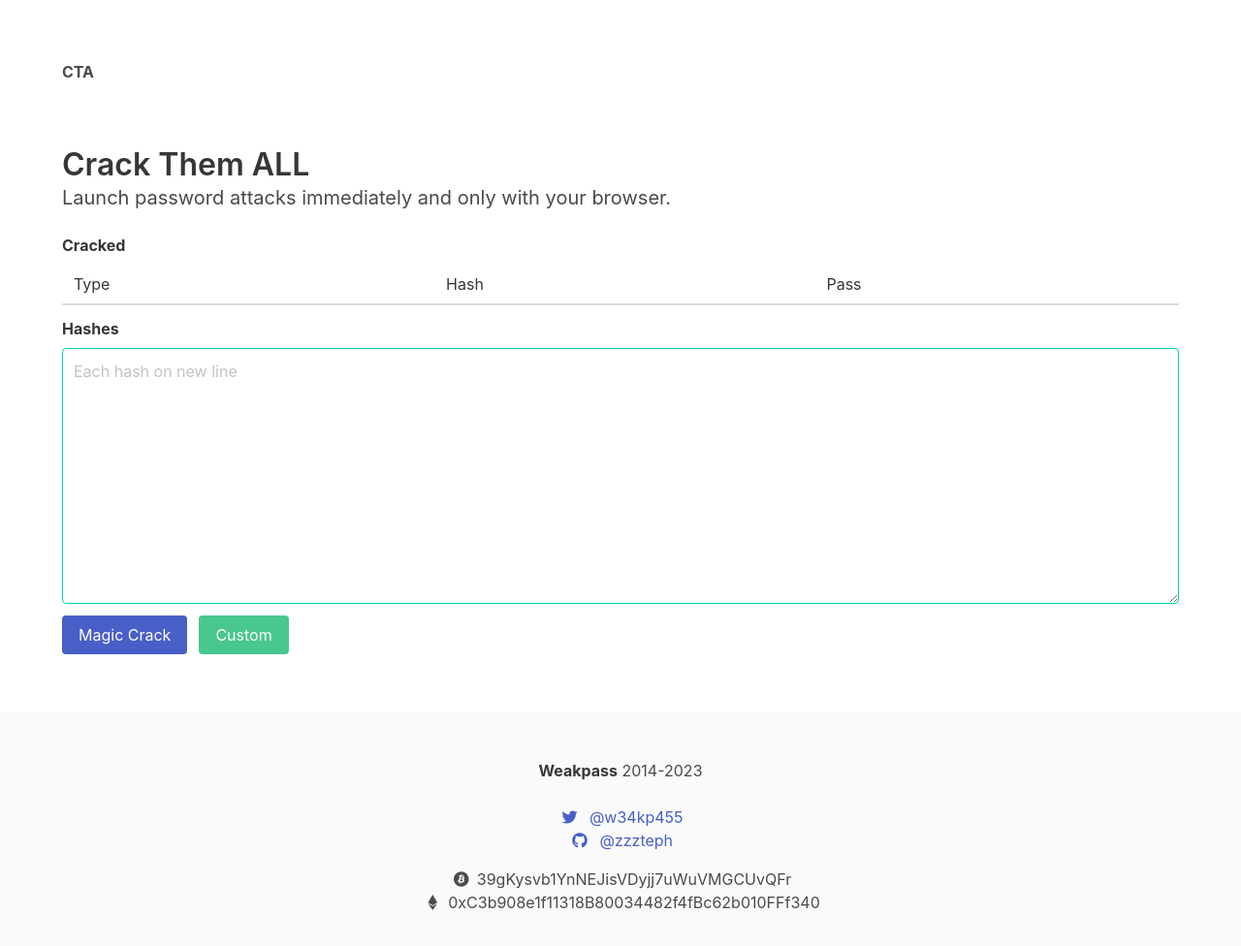
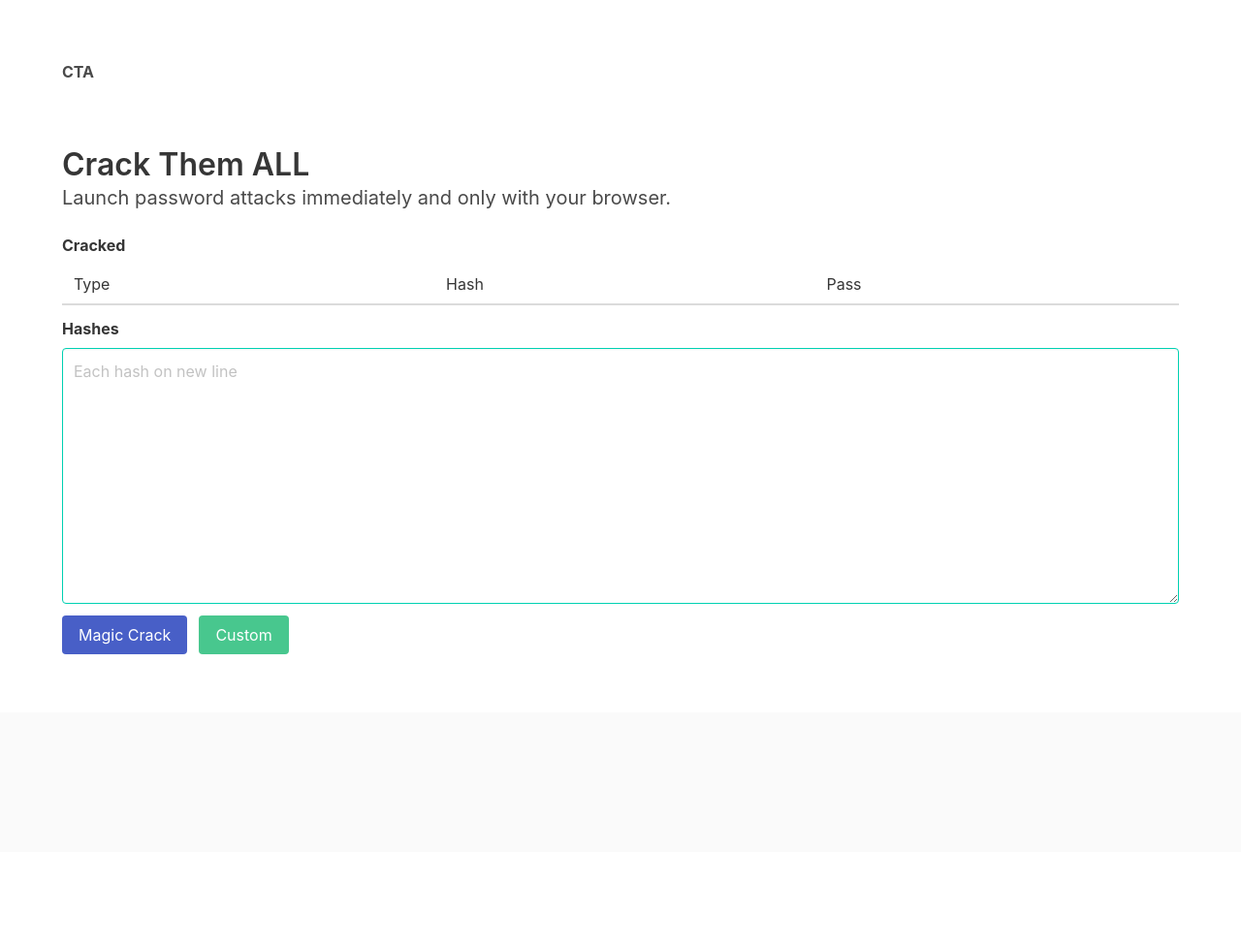
Before and after one commit to H3c-t0r/crackjsonline, a plain HTML site: page index.html in a window 1280 px wide. Shown: the whole page at 97% size. After the commit the page ends 879 px from the top, so only its background shows below. Drawn offline with nearby package versions, Linux system fonts and the light colour scheme.

Commit message:
Update index.html

```diff
--- a/index.html
+++ b/index.html
@@ -1927,59 +1927,6 @@ speed();
 </section>
 <footer class="footer">
   <div class="content has-text-centered">
-    <p>
-      <strong>Weakpass</strong> 2014-2023 <br/>
- <br/>
-
-
-
-	<span class="icon-text">
-	 <a href="https://twitter.com/w34kp455">
-	  <span class="icon">
-			<i class="fab fa-twitter"></i>
-	  </span>
-	  <span>@w34kp455</span>
-	   </a>
-	</span>
-			<br/>
-			<span class="icon-text">
-	  <a href="https://github.com/zzzteph/">
-	  <span class="icon">
-			<i class="fab fa-github"></i>
-	  </span>
-	  <span>@zzzteph</span>
-	  </a>
-	</span>
-
-
-    </p>
-	<p>
-
-
-
-<span class="icon-text">
-  <span class="icon">
-<i class="fab fa-bitcoin"></i>
-  </span>
-  <span>39gKysvb1YnNEJisVDyjj7uWuVMGCUvQFr</span>
-</span>
-
-<br/>
-<span class="icon-text">
-  <span class="icon">
-<i class="fab fa-ethereum"></i>
-  </span>
-  <span>0xC3b908e1f11318B80034482f4fBc62b010FFf340</span>
-</span>
-
-
-
-
-	</p>
-
-
-
-
   </div>
 </footer>
 
```
